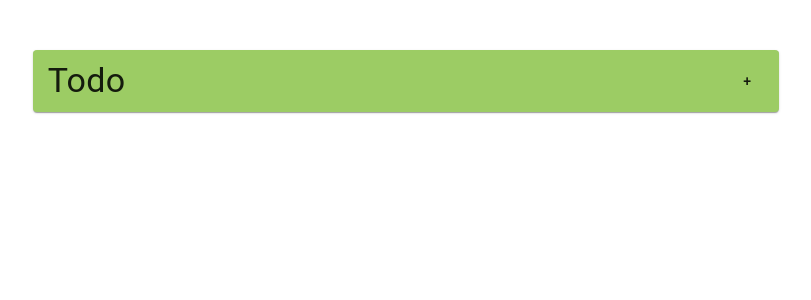
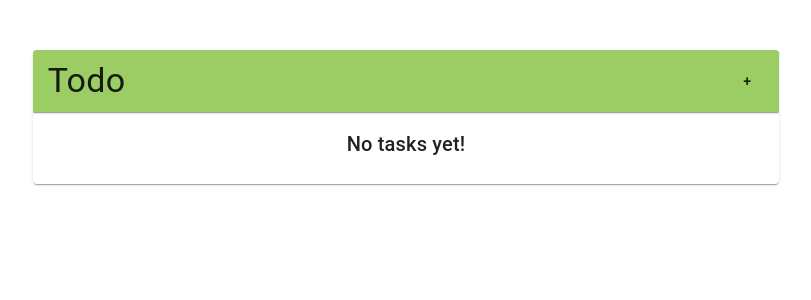
Before and after one commit to jh97uk/todo-react, a React (Create React App) app: page / in a window 1280 px wide. Shown: the top 300 px of the page, without its empty margins (234-1045 px from the left). Built offline with nearby package versions, Linux system fonts and the light colour scheme.

Commit message:
Added "No Tasks yet!" placeholder

```diff
--- a/src/App.js
+++ b/src/App.js
@@ -3,12 +3,15 @@ import './App.css';
 
 import Grid from '@material-ui/core/Grid';
 import Card from '@material-ui/core/Card';
+import CardContent from '@material-ui/core/CardContent';
 import Button from '@material-ui/core/Button';
 import Paper from '@material-ui/core/Paper';
 import Typography from '@material-ui/core/Typography';
 
 import TaskItem from './components/TaskItem.js';
 import AddEditTaskDialog from './views/AddEditTaskDialog.js';
+
+import Zoom from '@material-ui/core/Zoom';
 
 class App extends Component{
   constructor(props){
@@ -86,6 +89,11 @@ class App extends Component{
             return <TaskItem task={task} taskDone={this.onTaskCheckedDone} key={index} delete={this.deleteTask}/>
           })}
 
+          {this.state.tasks.length > 0 ? '' :
+          <CardContent>
+            <Typography variant="h6" style={{textAlign:'center'}}>No tasks yet!</Typography>
+          </CardContent>}
+
         </Card>
         <AddEditTaskDialog open={this.state.showAddTaskDialog} close={this.addTaskDialogClose} />
       </Grid>
```
